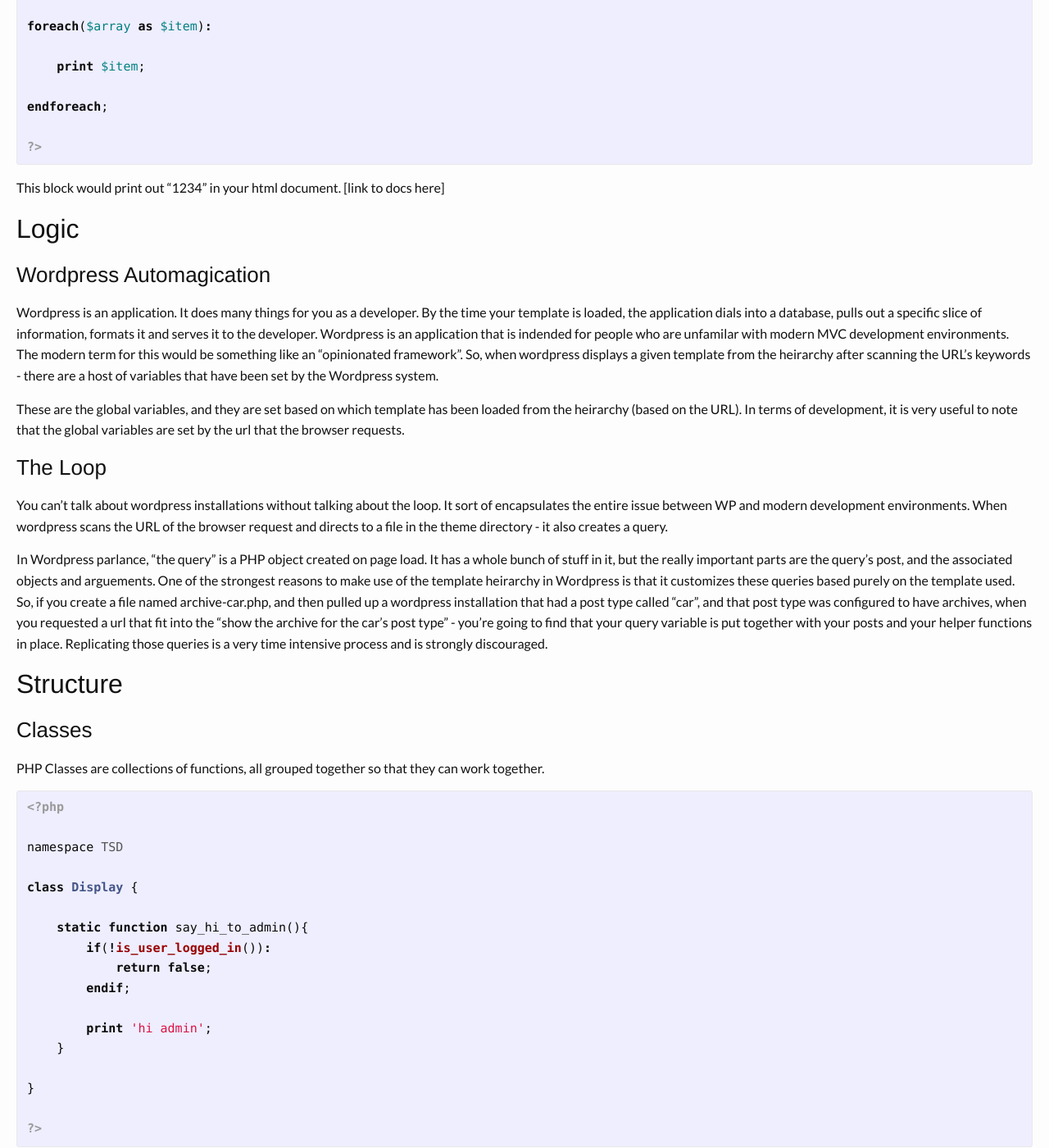
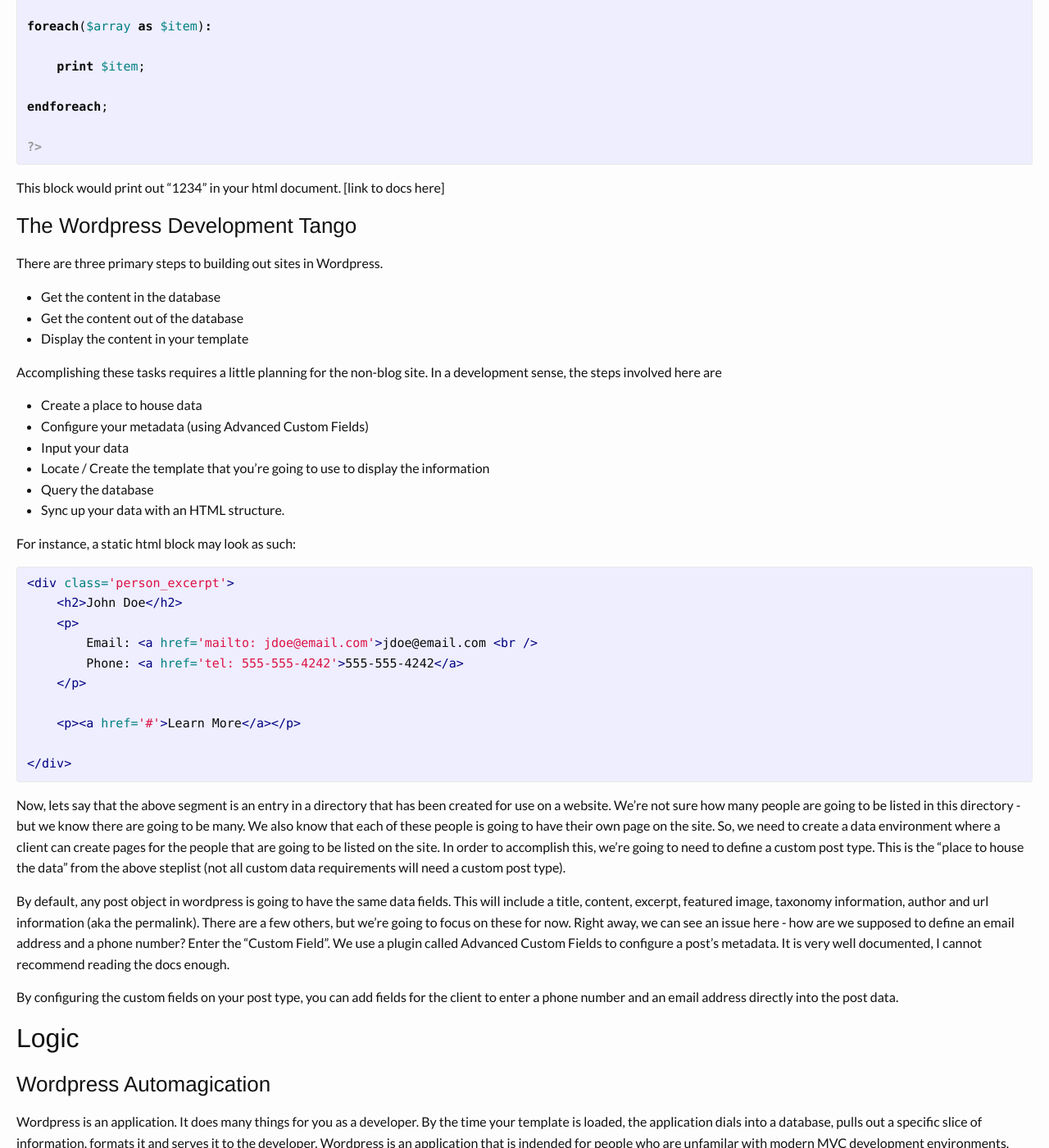
Before and after one commit to ghurson/Eat-Ship-and-Go-Home, a Jekyll site: the page built from _posts/2016-01-08-introduction-to-wordpress.md, in a window 1280 px wide and 1400 px high, scrolled down 1356 px. Shown: the whole window at 82% size. Built offline with Jekyll 4.4.1, drawn with Linux system fonts in a browser that asks for light colours; nearby versions of some CDN libraries.

Commit message:
adding more content

```diff
--- a/_posts/2016-01-08-introduction-to-wordpress.md
+++ b/_posts/2016-01-08-introduction-to-wordpress.md
@@ -48,6 +48,51 @@
 
 This block would print out "1234" in your html document. [link to docs here]
 
+### The Wordpress Development Tango
+
+There are three primary steps to building out sites in Wordpress.
+
+- Get the content in the database
+- Get the content out of the database
+- Display the content in your template
+
+Accomplishing these tasks requires a little planning for the non-blog site. In a development sense, the steps involved here are
+
+- Create a place to house data
+- Configure your metadata (using Advanced Custom Fields)
+- Input your data
+- Locate / Create the template that you're going to use to display the information
+- Query the database
+- Sync up your data with an HTML structure.
+
+For instance, a static html block may look as such:
+
+{% highlight html %}
+
+<div class='person_excerpt'>
+    <h2>John Doe</h2>
+    <p>
+        Email: <a href='mailto: jdoe@email.com'>jdoe@email.com <br />
+        Phone: <a href='tel: 555-555-4242'>555-555-4242</a>
+    </p>
+
+    <p><a href='#'>Learn More</a></p>
+
+</div>
+
+{% endhighlight %}
+
+Now, lets say that the above segment is an entry in a directory that has been created for use on a website. We're not sure how many people are going to be listed in this directory - but we know there are going to be many. We also know that each of these people is going to have their own page on the site. So, we need to create a data environment where a client can create pages for the people that are going to be listed on the site. In order to accomplish this, we're going to need to define a custom post type. This is the "place to house the data" from the above steplist (not all custom data requirements will need a custom post type).
+
+By default, any post object in wordpress is going to have the same data fields. This will include a title, content, excerpt, featured image, taxonomy information, author and url information (aka the permalink). There are a few others, but we're going to focus on these for now. Right away, we can see an issue here - how are we supposed to define an email address and a phone number? Enter the "Custom Field". We use a plugin called Advanced Custom Fields to configure a post's metadata. It is very well documented, I cannot recommend reading the docs enough.
+
+By configuring the custom fields on your post type, you can add fields for the client to enter a phone number and an email address directly into the post data.
+
+
+
+
+
+
 ## Logic
 
 ### Wordpress Automagication
```
